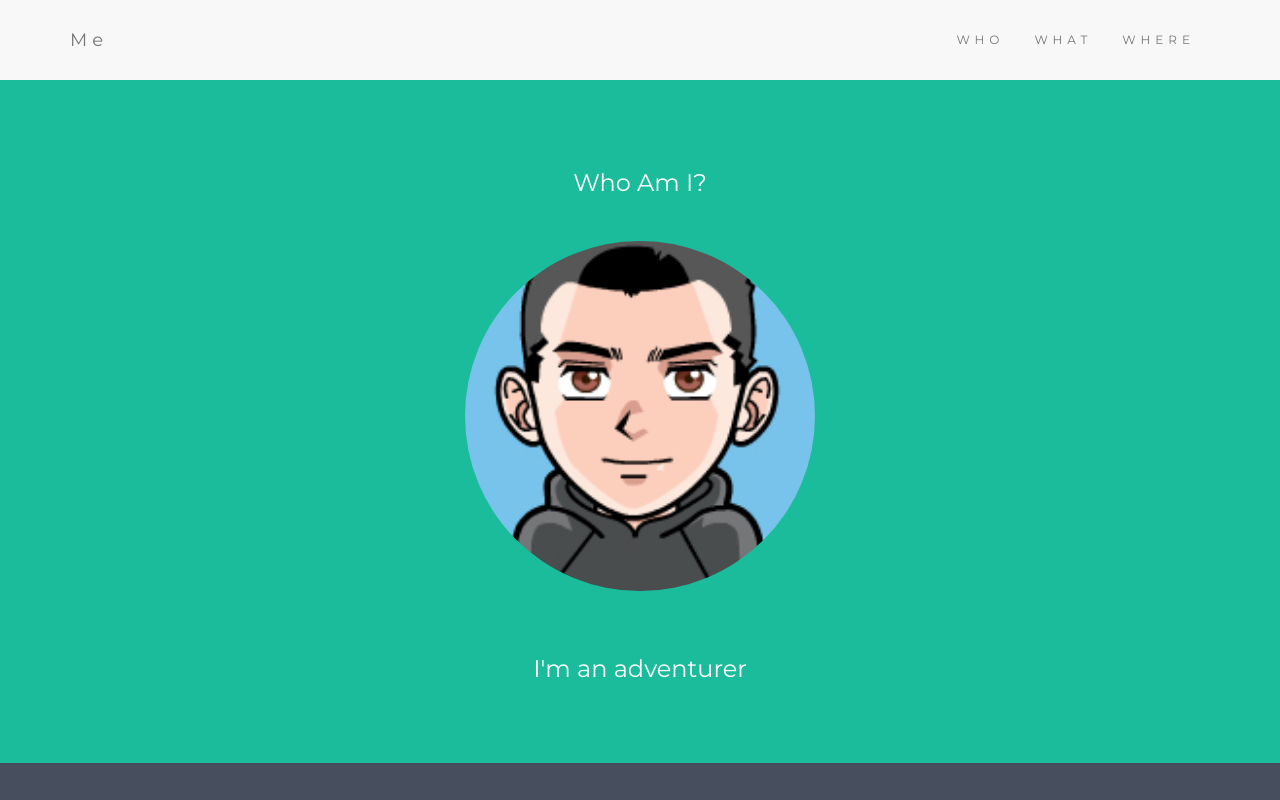
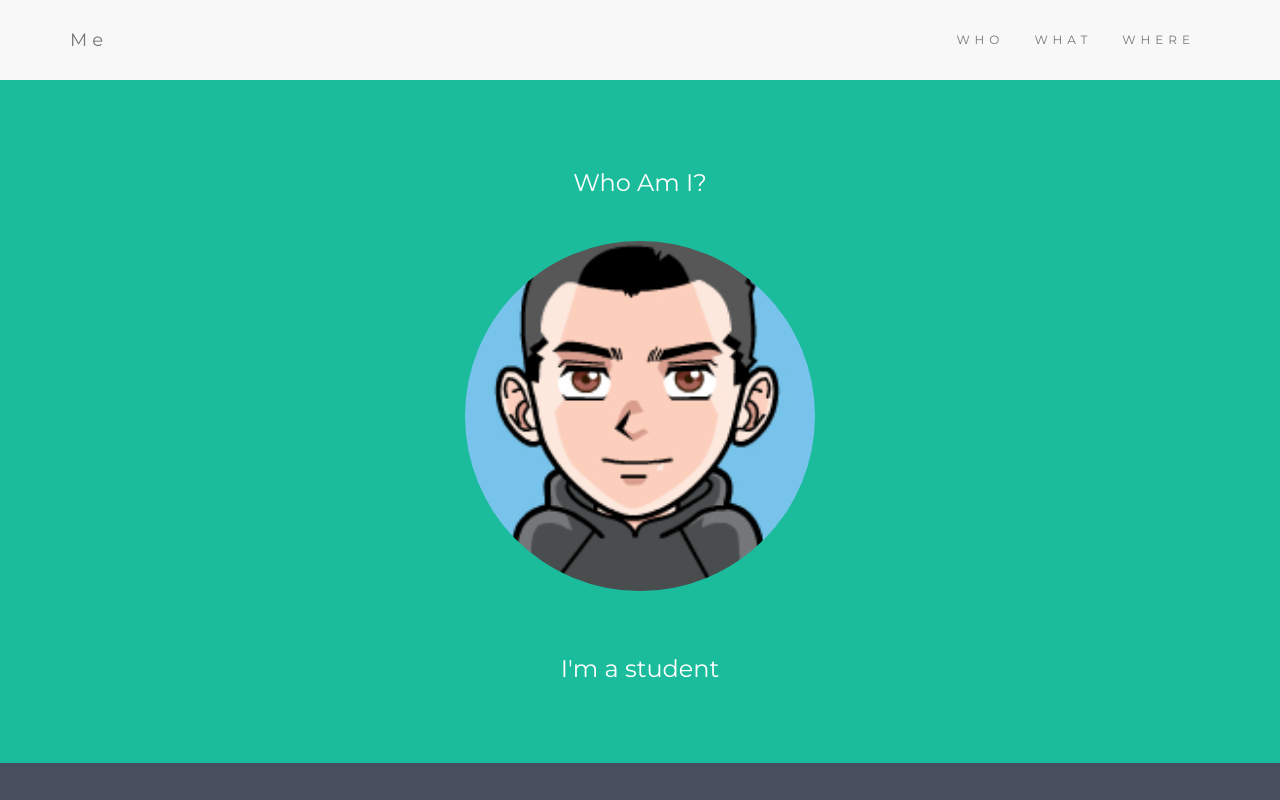
Before and after one commit to ahmadr9279/ahmadr9279.github.io, a plain HTML site: page index.html in a window 1280 px wide. Shown: the top 800 px of the page. Drawn offline with nearby package versions, Linux system fonts and the light colour scheme.

Commit message:
Add description

```diff
--- a/index.html
+++ b/index.html
@@ -78,7 +78,7 @@
 <div class="container-fluid bg-1 text-center">
   <h3 class="margin">Who Am I?</h3>
   <img src="ahmad.png" class="img-responsive img-circle margin" style="display:inline" alt="Bird" width="350" height="350">
-  <h3>I'm an adventurer</h3>
+  <h3>I'm a student</h3>
 </div>
 
 <!-- Second Container -->
```
